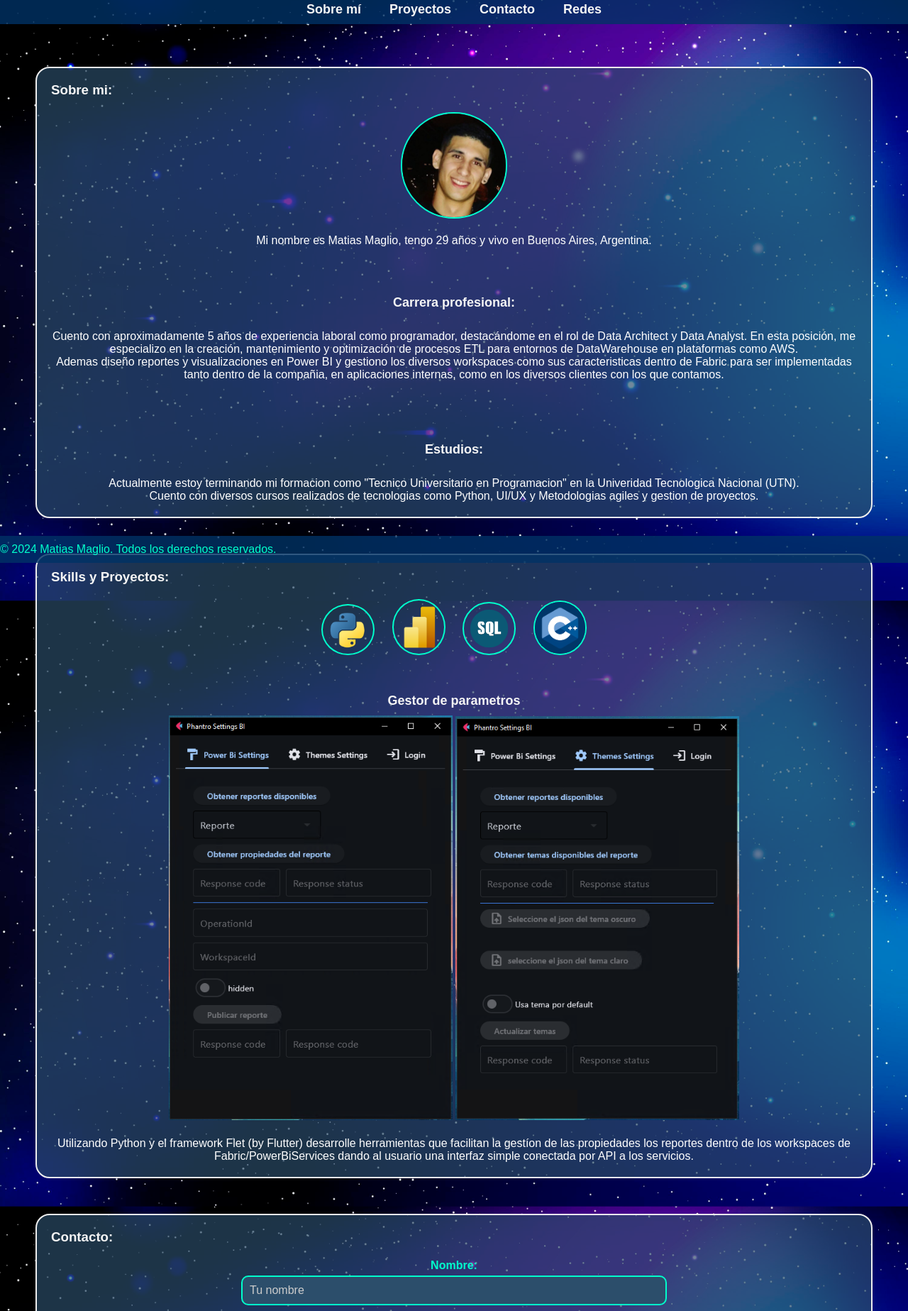
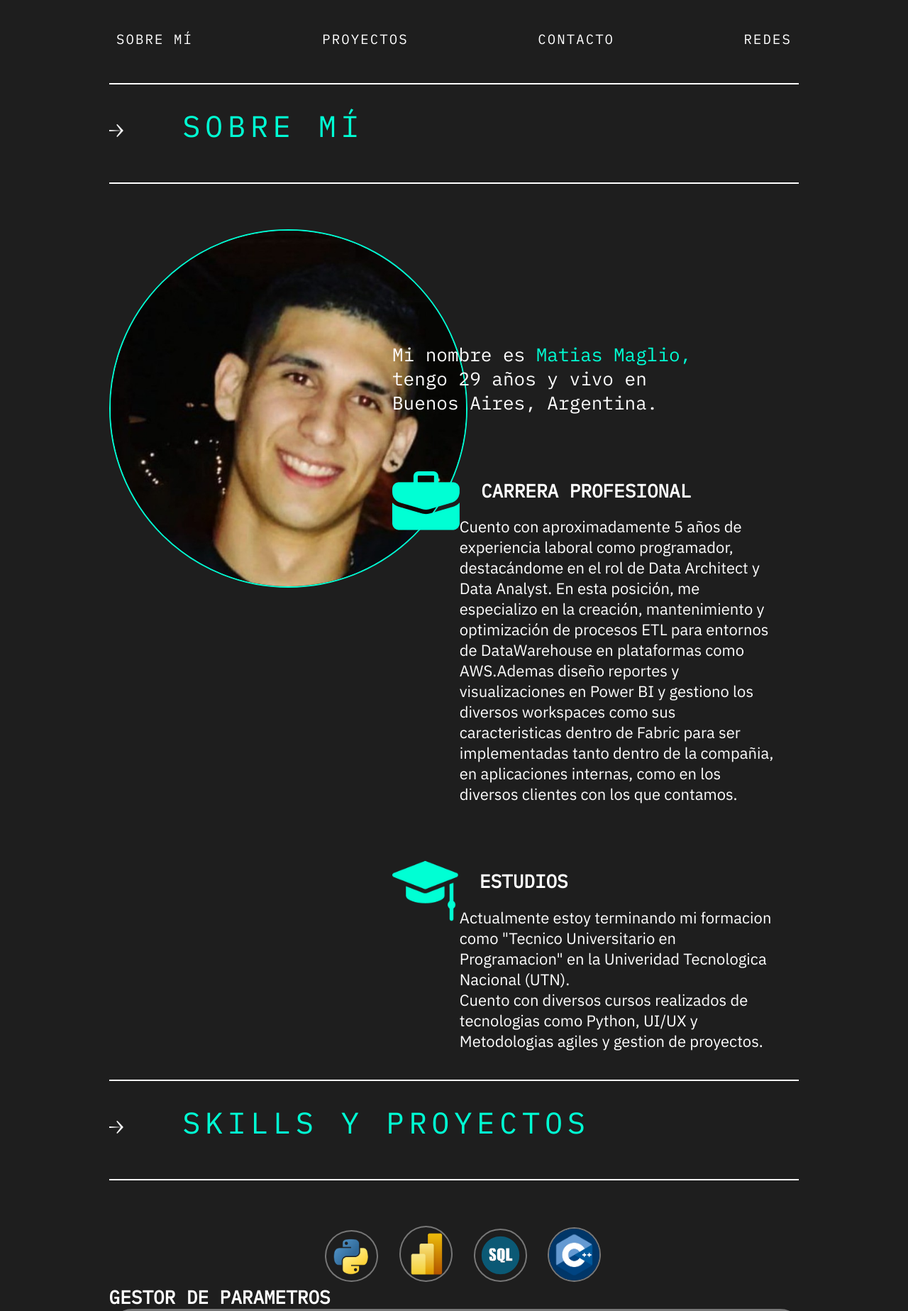
Before and after one commit to MattMaglio/personal_portfolio, a plain HTML site: page index.html in a window 1280 px wide. Shown: the part 7-1854 px from the top of the page at 71% size. Drawn offline with Linux system fonts and the light colour scheme.

Commit message:
Modificacion de todo el diseño
Se cambia todo el front del proyecto para hacerlo mas vistoso.

```diff
--- a/css/styles.css
+++ b/css/styles.css
@@ -1,11 +1,18 @@
-/* Fuente descontinuada
+
 @font-face {
-    font-family: 'ProtestGuerrilla';
-    src: url('../fonts/ProtestGuerrilla-Regular.ttf') format('truetype');
+    font-family: 'IBMPlexMono';
+    src: url('../fonts/IBMPlexMono-Regular.ttf'), format('truetype');
     font-weight: normal;
     font-style: normal;
 }
-*/
+
+@font-face {
+    font-family: 'IBMPlexSans';
+    src: url('../fonts/IBMPlexSans-Regular.ttf'), format('truetype');
+    font-weight: normal;
+    font-style: normal;
+}
+
 @media (max-width: 768px) {
     .project-img {
         max-width: 100%;
@@ -21,76 +28,98 @@
     box-sizing: border-box;
 }
 
+html, body {
+    height: 100%;
+    margin: 0;
+    padding: 0;
+    display: flex;
+    flex-direction: column;
+}
+
 header {
-    background-color: rgba(0, 51, 102, 0.8); /* Azul oscuro semi-transparente */
     padding: 10px 20px;
     text-align: center;
 }
 
-html, body {
-    height: 100%; /* Asegura que tanto el HTML como el body ocupen toda la altura de la ventana */
-    margin: 0;
-    padding: 0;
-}
-
 body {
-    font-family: 'ProtestGuerrilla', Arial, sans-serif;
-    background-image: url('../src/bg.jpg');
+    font-family: 'IBMPlexMono';
+    background-color: #1E1E1E;
     background-size: cover;
     background-position: center;
     background-repeat: no-repeat;
     background-attachment: fixed;
     color: white;
-    display: block; /* Asegura que el body sea de tipo bloque */
+    display: flex;
 }
 
 footer {
-    position: fixed;
-    bottom: 0;
+    margin-top: 3%;
     width: 100%;
-    background-color: #003366cc;
-    color: #00FFCC;
-    text-align: left;
+    color: #FFFFFF;
+    text-align: center;
     padding: 10px 0;
 }
 
+hr {
+    border: none;
+    border-top: 2px solid #FFF;
+    margin-top: 40px;
+    margin-bottom: 20px;
+    width: 76%;
+    margin-left: 12%;
+}
+
 h1 {
-    color: whitesmoke;
-    font-size: 36px;
+    color: #00FFD4;
+    padding-top: 20px;
+    padding-bottom: 20px;
+    margin-left: 20%;
+    font-size: 42px;
+    font-style: normal;
+    font-weight: 400;
+    line-height: 90%;
+    letter-spacing: 6.72px;
+    text-transform: uppercase;
 }
 
 h2 {
-    color: whitesmoke;
-    margin-bottom: 20px;
-}
-
-h3 {
-    color: whitesmoke;
-    margin-bottom: 20px;
-    text-align: left;
-}
-
-h4 {
-    color: whitesmoke;
-    margin-top: 50px;
-    margin-bottom: 10px;
-    font-size: 18px;
-    text-align: center;
+    color: #FFF;
+    font-size: 26px;
+    text-transform: uppercase;
 }
 
 button {
-    font-family: 'ProtestGuerrilla', Arial, sans-serif;
+    font-family: 'IBMPlexMono';
 }
 
-p {
-    font-family: 'ProtestGuerrilla', Arial, sans-serif;
+a{
+    text-decoration: none;
+    color: inherit;
 }
 
-.mi-imagen {
+/* Img class*/
+.my-img {
     border-radius:50%;
-    border: 2px solid #00FFCC;
-    width: 150px;
-    height: 150px;
+    border: 2px solid #00FFD4;
+    width: 505px;
+    height: 505px;
+}
+
+.section-img{
+    width: 2%;
+    margin-left: -10%;
+    margin-right: 5%;
+    height: auto;
+}
+
+.about-icon-prof{
+    margin-top: 5%;
+    margin-right: 5%;
+}
+
+.about-icon-est{
+    margin-top: 5%;
+    margin-right: 5%;
 }
 
 .project-img {
@@ -100,11 +129,25 @@ p {
     margin-bottom: 20px;
 }
 
+.img-display-area {
+    display: flex;
+    background: #777;
+    border-radius: 32px;
+    max-width: 1430px;
+    max-height: 800px;
+    min-width: 800px;
+    min-height: 600px;
+    width: 98%;
+    height: 80%;
+    justify-content: center;
+    align-items: center;
+    flex-wrap: wrap;
+}
+
 .project-py-img {
-    width: 100%;
-    max-width: 400px;
+    max-width: 100%;
     height: auto;
-    margin-bottom: 20px;
+    margin: 10px;
 }
 
 .project-bi-img {
@@ -126,19 +169,66 @@ p {
     max-width: 75px;
     height: auto;
     margin: 0 10px;
-    border: 2px solid #00FFCC;
+    border: 2px solid #777777;
     border-radius: 50%;
     transition: transform 0.3s ease, box-shadow 0.3s ease; /* Agrega una transición suave */
 }
 
+/*Divs class*/
+.centered-div {
+    margin-top: 5%;
+    width: 78%;
+    margin-left: 12%;
+}
+
 .logo-img:hover {
     transform: scale(1.2);
+    border: 2px solid #00FFD4;
     box-shadow: 0 0 15px rgba(0, 255, 204, 0.8);
 }
 
-.about-section,
-.proyectos-section,
-.contacto-section,
+.about-section{
+    margin-top: 60px;
+}
+
+.about-title{
+    margin-left: 40%;
+    margin-top: 5%;
+    display: flex;
+    align-items: center;
+}
+
+.about_me_text{
+    margin-left: 40%;
+    width: 45%;
+    margin-top: -35%;
+    font-size: 26px;
+}
+
+.about-text{
+    margin-left: 49.5%;
+    margin-top: -2%;
+    width: 45%;
+    font-size: 22px;
+    font-family: "IBMPlexSans";
+}
+
+.project-text{
+    margin-top: 5%;
+    width: 80%;
+    font-size: 22px;
+    font-family: "IBMPlexSans";
+}
+
+.selector-proyectos{
+    text-align: center;
+}
+
+.social-links{
+    text-align: center;
+    margin-top: 5%;
+}
+
 .redes-section {
     margin-top: 50px;
     background-color: #2c4e6baa;
@@ -150,26 +240,21 @@ p {
     height: auto;
 }
 
-.centered-div {
-    width: 95%;
-    max-width: 1200px;
-    padding: 10px;
-    margin: 0 auto;
-}
-
-.header-title{
-    color: whitesmoke;
-    font-size: 30px;
-}
-
 .project-section {
     display: none;
 }
 
 .nav-links {
     list-style: none;
+    justify-content: space-between;
+    padding: 0 10%;
+    gap: 10px;
     display: flex;
-    justify-content: center;
+    color: #FFF;
+    margin-top: 40px;
+    font-size: 19px;
+    font-style: normal;
+    letter-spacing: 2.09px;
 }
 
 .nav-links li {
@@ -178,55 +263,65 @@ p {
 
 .nav-links a {
     text-decoration: none;
-    color: whitesmoke;
-    font-size: 18px;
-    font-weight: bold;
+    color: #FFFFFF;
+    font-size: 19px;
     transition: color 0.3s ease;
 }
 
 .nav-links a:hover {
-    color: purple;
+    color: #00FFD4;
 }
 
 .contact-form {
     display: flex;
     flex-direction: column;
     width: 100%;
-    max-width: 600px;
     margin: 0 auto;
 }
 
 .contact-form label {
-    color: #00FFCC;
+    color: #FFFFFF;
+    text-transform: uppercase;
+    font-size: 26px;
     margin-bottom: 5px;
-    font-weight: bold;
 }
 
 .contact-form input,
 .contact-form textarea {
     padding: 10px;
     margin-bottom: 15px;
-    border: 2px solid #00FFCC;
-    border-radius: 10px;
-    background-color: #2c4e6b;
+    border: 1px solid #00FFD4;
+    background-color: #1E1E1E;
+    border-radius: 9px;
     color: white;
     font-size: 16px;
     width: 100%;
+    outline: none;
+    box-shadow: none;
+    transition: border-color 0.3s ease, background-color 0.3s ease;
+}
+
+.contact-form input:focus,
+.contact-form textarea:focus {
+    border-color: #00bfa5;
+    background-color: #1E1E1E;
 }
 
 .contact-form input::placeholder,
 .contact-form textarea::placeholder {
-    color: #cccccc;
+    color: #777777;
+    background-color: #1E1E1E;
 }
 
 .contact-form button {
     background-color: #00FFCC;
-    color: #003366;
+    color: #1E1E1E;
     border: none;
     padding: 10px 20px;
     border-radius: 10px;
     cursor: pointer;
-    font-size: 18px;
+    font-size: 26px;
+    text-transform: uppercase;
     transition: background-color 0.3s ease;
 }
 
--- /dev/null
+++ b/css/styles_old.css
@@ -0,0 +1,245 @@
+/* Fuente descontinuada
+@font-face {
+    font-family: 'ProtestGuerrilla';
+    src: url('../fonts/ProtestGuerrilla-Regular.ttf') format('truetype');
+    font-weight: normal;
+    font-style: normal;
+}
+*/
+@media (max-width: 768px) {
+    .project-img {
+        max-width: 100%;
+    }
+    .logo-img {
+        max-width: 50px;
+    }
+}
+
+* {
+    margin: 0;
+    padding: 0;
+    box-sizing: border-box;
+}
+
+header {
+    background-color: rgba(0, 51, 102, 0.8); /* Azul oscuro semi-transparente */
+    padding: 10px 20px;
+    text-align: center;
+}
+
+html, body {
+    height: 100%; /* Asegura que tanto el HTML como el body ocupen toda la altura de la ventana */
+    margin: 0;
+    padding: 0;
+}
+
+body {
+    font-family: 'ProtestGuerrilla', Arial, sans-serif;
+    background-image: url('../src/bg.jpg');
+    background-size: cover;
+    background-position: center;
+    background-repeat: no-repeat;
+    background-attachment: fixed;
+    color: white;
+    display: block; /* Asegura que el body sea de tipo bloque */
+}
+
+footer {
+    position: fixed;
+    bottom: 0;
+    width: 100%;
+    background-color: #003366cc;
+    color: #00FFCC;
+    text-align: left;
+    padding: 10px 0;
+}
+
+h1 {
+    color: whitesmoke;
+    font-size: 36px;
+}
+
+h2 {
+    color: whitesmoke;
+    margin-bottom: 20px;
+}
+
+h3 {
+    color: whitesmoke;
+    margin-bottom: 20px;
+    text-align: left;
+}
+
+h4 {
+    color: whitesmoke;
+    margin-top: 50px;
+    margin-bottom: 10px;
+    font-size: 18px;
+    text-align: center;
+}
+
+button {
+    font-family: 'ProtestGuerrilla', Arial, sans-serif;
+}
+
+p {
+    font-family: 'ProtestGuerrilla', Arial, sans-serif;
+}
+
+.mi-imagen {
+    border-radius:50%;
+    border: 2px solid #00FFCC;
+    width: 150px;
+    height: 150px;
+}
+
+.project-img {
+    width: 100%;
+    max-width: 650px;
+    height: auto;
+    margin-bottom: 20px;
+}
+
+.project-py-img {
+    width: 100%;
+    max-width: 400px;
+    height: auto;
+    margin-bottom: 20px;
+}
+
+.project-bi-img {
+    width: 100%;
+    max-width: 900px;
+    height: auto;
+    margin-bottom: 20px;
+}
+
+.project-sql-img {
+    width: 100%;
+    max-width: 800px;
+    height: auto;
+    margin-bottom: 20px;
+}
+
+.logo-img {
+    width: 100%;
+    max-width: 75px;
+    height: auto;
+    margin: 0 10px;
+    border: 2px solid #00FFCC;
+    border-radius: 50%;
+    transition: transform 0.3s ease, box-shadow 0.3s ease; /* Agrega una transición suave */
+}
+
+.logo-img:hover {
+    transform: scale(1.2);
+    box-shadow: 0 0 15px rgba(0, 255, 204, 0.8);
+}
+
+.about-section,
+.proyectos-section,
+.contacto-section,
+.redes-section {
+    margin-top: 50px;
+    background-color: #2c4e6baa;
+    border: 2px solid rgb(238, 238, 238);
+    border-radius: 20px;
+    padding: 20px;
+    text-align: center;
+    position: relative;
+    height: auto;
+}
+
+.centered-div {
+    width: 95%;
+    max-width: 1200px;
+    padding: 10px;
+    margin: 0 auto;
+}
+
+.header-title{
+    color: whitesmoke;
+    font-size: 30px;
+}
+
+.project-section {
+    display: none;
+}
+
+.nav-links {
+    list-style: none;
+    display: flex;
+    justify-content: center;
+}
+
+.nav-links li {
+    margin: 0 20px;
+}
+
+.nav-links a {
+    text-decoration: none;
+    color: whitesmoke;
+    font-size: 18px;
+    font-weight: bold;
+    transition: color 0.3s ease;
+}
+
+.nav-links a:hover {
+    color: purple;
+}
+
+.contact-form {
+    display: flex;
+    flex-direction: column;
+    width: 100%;
+    max-width: 600px;
+    margin: 0 auto;
+}
+
+.contact-form label {
+    color: #00FFCC;
+    margin-bottom: 5px;
+    font-weight: bold;
+}
+
+.contact-form input,
+.contact-form textarea {
+    padding: 10px;
+    margin-bottom: 15px;
+    border: 2px solid #00FFCC;
+    border-radius: 10px;
+    background-color: #2c4e6b;
+    color: white;
+    font-size: 16px;
+    width: 100%;
+    /* Eliminamos las posibles interferencias de comportamiento */
+    outline: none;
+    box-shadow: none;
+    transition: border-color 0.3s ease, background-color 0.3s ease;
+}
+
+.contact-form input:focus,
+.contact-form textarea:focus {
+    border-color: #00bfa5;
+    background-color: #003366;
+}
+
+.contact-form input::placeholder,
+.contact-form textarea::placeholder {
+    color: #cccccc;
+}
+
+.contact-form button {
+    background-color: #00FFCC;
+    color: #003366;
+    border: none;
+    padding: 10px 20px;
+    border-radius: 10px;
+    cursor: pointer;
+    font-size: 18px;
+    transition: background-color 0.3s ease;
+}
+
+.contact-form button:hover {
+    background-color: #00bfa5;
+}
--- a/index.html
+++ b/index.html
@@ -7,79 +7,122 @@
     <link rel="stylesheet" href="./css/styles.css">
 </head>
 <header>
-    <!--<h1 class="header-title">MATIAS MAGLIO</h1>*/-->
-    <!---->
     <nav>
-        <ul class="nav-links">
-            <li><a href="#aboutme">Sobre mí</a></li>
-            <li><a href="#proyectos">Proyectos</a></li>
-            <li><a href="#contacto">Contacto</a></li>
-            <li><a href="#redes">Redes</a></li>
+        <ul class="nav-links" id="navbar">
+            <li><a href="#aboutme">SOBRE MÍ</a></li>
+            <li><a href="#proyectos">PROYECTOS</a></li>
+            <li><a href="#contacto">CONTACTO</a></li>
+            <li><a href="#redes">REDES</a></li>
         </ul>
     </nav>
 </header>
 <body>
     <div class="container">
+
+        <hr>
+        <h1 id="aboutme">
+            <a href="#navbar">
+                <img src="./src/arrow.png" alt="icono_section" class="section-img">
+            </a>
+            sobre mí
+        </h1>
+        <hr>
+
         <div class="centered-div">
-            <div class="about-section" id="aboutme">
-                <h3> Sobre mi: </h3>
-                <img src="./src/perfil.jpg" alt="Foto de perfil" class="mi-imagen">
-                <p> <br> Mi nombre es Matias Maglio, tengo 29 años y vivo en Buenos Aires, Argentina. <br> <br></p>
-                <h4>Carrera profesional:</h4>
+                <img src="./src/perfil.jpg" alt="Foto de perfil" class="my-img">
+                <div class="about_me_text">
+                    <p style="display: inline;">Mi nombre es </p>
+                    <p style="display: inline; color: #00FFD4;">Matias Maglio,</p>
+                    <p style="display: inline;">tengo 29 años y vivo en Buenos Aires, Argentina.</p>
+                </div>
+                <div class="about-title">
+                    <img src="./src/carrera_icon.png" alt="icono_carrera" class="about-icon-prof">
+                    <h2>Carrera profesional</h2>
+                </div>
+                <div class="about-text">
                     <p>
-                    <br>
                         Cuento con aproximadamente 5 años de experiencia laboral como programador, destacándome en el rol de
                         Data Architect y Data Analyst. En esta posición, me especializo en la creación, mantenimiento y
-                    optimización de procesos ETL para entornos de DataWarehouse en plataformas como AWS. <br>
-                    Ademas diseño reportes y visualizaciones en Power BI y gestiono los diversos workspaces como sus
-                    caracteristicas dentro de Fabric para ser implementadas tanto dentro de la compañia, en aplicaciones internas,
-                    como en los diversos clientes con los que contamos.<br>
-                    <br>
-                    <br>
+                        optimización de procesos ETL para entornos de DataWarehouse en plataformas como AWS.Ademas diseño
+                        reportes y visualizaciones en Power BI y gestiono los diversos workspaces como sus caracteristicas
+                        dentro de Fabric para ser implementadas tanto dentro de la compañia, en aplicaciones internas, como
+                        en los diversos clientes con los que contamos.
                     </p>
-                <h4>Estudios:</h4>
+                </div>
+                <div class="about-title">
+                    <img src="./src/estudios_icon.png" alt="icono_estudios" class="about-icon-est">
+                    <h2>Estudios</h2>
+                </div>
+                <div class="about-text">
                     <p>
-                    <br>
-                    Actualmente estoy terminando mi formacion como "Tecnico Universitario en Programacion" en la Univeridad Tecnologica Nacional (UTN).<br>
+                        Actualmente estoy terminando mi formacion como "Tecnico Universitario en Programacion" en la Univeridad Tecnologica
+                        Nacional (UTN).<br>
                         Cuento con diversos cursos realizados de tecnologias como Python, UI/UX y Metodologias agiles y gestion de proyectos.
                     </p>
                 </div>
-            <div class="proyectos-section" id="proyectos">
-                <h3> Skills y Proyectos: </h3>
-                <div>
+
+        </div>
+
+        <hr>
+        <h1  id="proyectos">
+            <a href="#navbar">
+                <img src="./src/arrow.png" alt="icono_section" class="section-img">
+            </a>
+            skills y proyectos
+        </h1>
+        <hr>
+
+        <div class="centered-div">
+            <div class="selector-proyectos">
                 <img src="./src/py_logo.png" alt="python-logo" class="logo-img" data-section="py-section">
                 <img src="./src/bi_logo.png" alt="bi-logo" class="logo-img" data-section="bi-section">
                 <img src="./src/sql_logo.png" alt="sql-logo" class="logo-img" data-section="sql-section">
                 <img src="./src/c++_logo.png" alt="c-logo" class="logo-img" data-section="c-section">
             </div>
             <div class="py-project project-section" id="py-section">
-                    <h4> Gestor de parametros </h4>
+                <h2> Gestor de parametros </h2>
+                <div class="img-display-area">
                     <img src="./src/py_proyecto_1.png" alt="py-logo" class="project-py-img">
                     <img src="./src/py_proyecto_2.png" alt="py-logo" class="project-py-img">
+                </div>
+                <div class="project-text">
                     <p>
                         Utilizando Python y el framework Flet (by Flutter) desarrolle herramientas que facilitan la gestíon de las propiedades los reportes
-                        dentro de los workspaces de Fabric/PowerBiServices dando al usuario una interfaz simple conectada por API a los servicios.
+                        dentro de los workspaces de PowerBiServices dando al usuario una interfaz simple conectada por API a los servicios.
                     </p>
                 </div>
+            </div>
             <div class="bi-project project-section" id="bi-section">
-                    <h4> Reportes y metricas estadisticas </h4>
+                <h2> Reportes y metricas estadisticas </h2>
+                <div class="img-display-area">
                     <img src="./src/bi_proyecto.png" alt="bi-logo" class="project-bi-img">
-                    <p> Eh diseñado diversos reportes y metricas para explorar y entender el funcionamiento de los comercios que requieran realizar
+                </div>
+                <div class="project-text">
+                    <p>
+                        Eh diseñado diversos reportes y metricas para explorar y entender el funcionamiento de los comercios que requieran realizar
                         analisis sobre su logica de negocio.
                     </p>
                 </div>
+            </div>
             <div class="sql-project project-section" id="sql-section">
-                    <h4> Procesos ETL y entornos DW </h4>
+                <h2> Procesos ETL y entornos DW </h2>
+                <div class="img-display-area">
                     <img src="./src/sql-proyecto.png" alt="sql-logo" class="project-sql-img">
+                </div>
+                <div class="project-text">
                     <p>
                         Todos los dias doy seguimiento a los diversos procesos ETL, generando vistas, tablas y realizando mejoras en entornos de DW
                         en bases de datos en entornos locales y serviodres de provedores como AWS para generar modelos de datos accesibles y comprensibles
                         que puedan nutrir modelos semanticos y usarse en procesos de Buissnes Inteligence.
                     </p>
                 </div>
+            </div>
             <div class="c-project project-section" id="c-section">
-                    <h4> Juego son SDL2 </h4>
+                <h2> Juego son SDL2 </h2>
+                <div class="img-display-area">
                     <img src="./src/c_proyecto.png" alt="c-logo" class="project-img">
+                </div>
+                <div class="project-text">
                     <p>
                         En el marco de un proyecto academico, por medio de la libreria SDL2 cree un juego de defensa totalemtne funcional.
                         El mismo cuneta con todas las caracteristicas operativas de un juego, pudiendo crear un perfil, guardar puntajes y realziar
@@ -87,9 +130,21 @@
                     </p>
                 </div>
             </div>
-            <div class="contacto-section" id="contacto">
-                <h3>Contacto:</h3>
+        </div>
+
+        <hr>
+        <h1 id="contacto">
+            <a href="#navbar">
+                <img src="./src/arrow.png" alt="icono_section" class="section-img">
+            </a>
+            Contacto
+        </h1>
+        <hr>
+
+        <div class="centered-div">
+            <div>
                 <form action="https://formsubmit.co/matiasadrian.maglio@gmail.com" method="POST" class="contact-form">
+
                     <label for="name">Nombre:</label>
                     <input type="text" id="name" name="name" placeholder="Tu nombre" required>
 
@@ -100,31 +155,36 @@
                     <input type="text" id="subject" name="subject" placeholder="Asunto" required>
 
                     <label for="message">Mensaje:</label>
-                    <textarea id="message" name="message" rows="5" placeholder="Escribe tu mensaje" required></textarea>
+                    <textarea id="message" name="message" rows="5" placeholder="Escribe tu mensaje..." required></textarea>
 
                     <button type="submit">Enviar</button>
+
                 </form>
             </div>
-            <div class="redes-section" id="redes">
-                <h3>Redes:</h3>
-                <p>Sígueme en mis redes sociales:</p>
+        </div>
+
+        <hr>
+        <h1 id="redes">
+            <a href="#navbar">
+                <img src="./src/arrow.png" alt="icono_section" class="section-img">
+            </a>
+            Redes
+        </h1>
+        <hr>
+
+        <div class="centered-div">
             <ul class="social-links">
                 <a href="https://www.linkedin.com/in/matias-maglio/">
-                        <img src="./src/lk_logo.png" alt="linkedin_logo" class="logo-img">
+                    <img src="./src/lk_icon.png" alt="linkedin_logo" class="logo-img">
                 </a>
                 <a href="https://github.com/MattMaglio">
-                        <img src="./src/gh_w_logo.png" alt="github_logo" class="logo-img">
+                    <img src="./src/github_icon.png" alt="github_logo" class="logo-img">
                 </a>
             </ul>
         </div>
-            <div>
-                <p>
-                    <br>
-                    <br>
-                    <br>
-                </p>
-            </div>
-        </div>
+
+        <hr>
+
     </div>
     <script src="./js/script.js"></script>
 </body>
--- a/js/script.js
+++ b/js/script.js
@@ -41,7 +41,7 @@ document.addEventListener('DOMContentLoaded', function() {
             return;
         }
 
-        alert('Formulario enviado con éxito.\nGracias por contactarte, ' + name + '!');
+        /*alert('Formulario enviado con éxito.\nGracias por contactarte, ' + name + '!');*/
 
     });
 
```
Also changed, not shown: fonts/IBMPlexMono-Regular.ttf (added), fonts/IBMPlexSans-Regular.ttf (added), fonts/ProtestGuerrilla-Regular.ttf (deleted), fonts/game_over.ttf (deleted), src/arrow.png (added), src/carrera_icon.png (added), src/estudios_icon.png (added), src/gh_d_logo.png (deleted), src/gh_w_logo.png (deleted), src/github_icon.png (added), src/ig_logo.png (deleted), src/lk_icon.png (added), src/lk_logo.png (deleted). Lines whose indentation alone changed are shown as unchanged.
